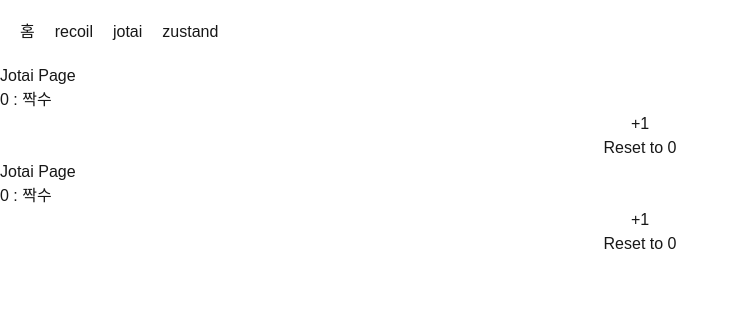
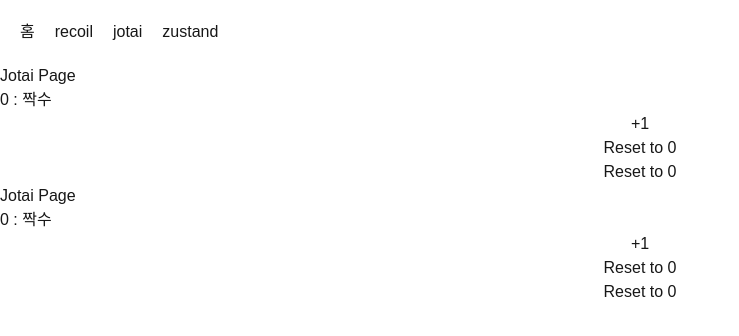
Before and after one commit to joycie416/recoil_jotai, a Next.js app: page /jotai in a window 1280 px wide. Shown: the top 336 px of the page, without its empty margins (0-739 px from the left). Built offline with nearby package versions, Linux system fonts and the light colour scheme.

Commit message:
fix: jotai counterState를 atomWithReset으로 수정

```diff
--- a/src/app/jotai/page.tsx
+++ b/src/app/jotai/page.tsx
@@ -4,6 +4,7 @@ import IncreaseButton from "@/components/IncreaseButton";
 import ResetButton from "@/components/ResetButton";
 import counterState, { isEven as isEvenState, resetCounter } from "@/jotai/counterStore";
 import { useAtom, useAtomValue, useSetAtom, useStore } from "jotai";
+import { useResetAtom } from "jotai/utils";
 
 const JotaiPage = () => {
   // useAtom는 useState와 비슷하게 사용 가능
@@ -17,10 +18,14 @@ const JotaiPage = () => {
   // 파생 상태는 useAtomValue로 사용
   const isEven = useAtomValue(isEvenState);
 
-  // recoil과 달리 reset 함수가 없음
+
+  // 그냥 atom은 recoil과 달리 reset 함수가 없음
   // setter만 반환한 atom 가져와 사용
   // setter만 있으므로 두 번째 인자만 사용
   const [, resetCount] = useAtom(resetCounter);
+
+  // atomWithReset으로 생성한 atom은 useResetAtom으로 reset 함수를 가져올 수 있음
+  const resetCount2 = useResetAtom(counterState)
 
   const handleIncrease = () => {
     setCount((prev) => prev + 1);
@@ -39,6 +44,7 @@ const JotaiPage = () => {
       </p>
       <IncreaseButton onClick={handleIncrease} />
       <ResetButton onClick={resetCount} />
+      <ResetButton onClick={resetCount2} />
     </div>
   );
 };
--- a/src/jotai/counterStore.ts
+++ b/src/jotai/counterStore.ts
@@ -1,8 +1,9 @@
 import { atom } from "jotai";
+import { atomWithReset } from "jotai/utils";
 
 type CounterType = number;
 
-const counterState = atom<CounterType>(0);
+const counterState = atomWithReset<CounterType>(0);
 
 type IsEvenType = boolean;
 
```
